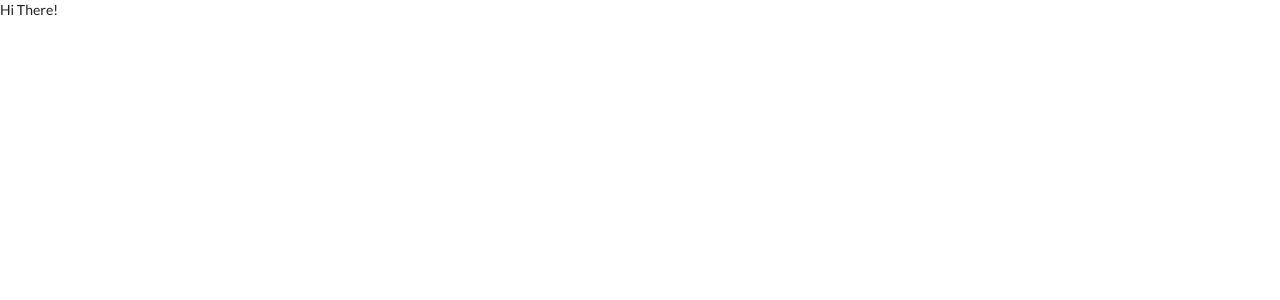
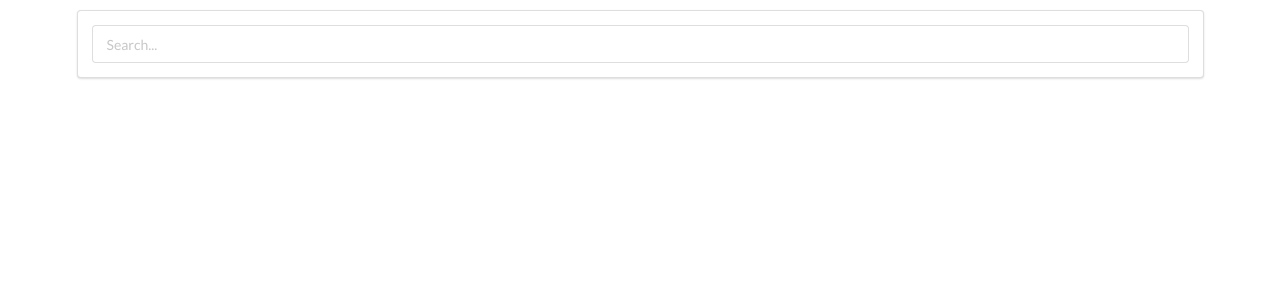
Before and after one commit to 9sau/listings, a React (Create React App) app: page / in a window 1280 px wide. Shown: the top 300 px of the page. Built offline with nearby package versions, Linux system fonts and the light colour scheme.

Commit message:
created a controlled search bar component with callback

```diff
--- a/src/components/App.jsx
+++ b/src/components/App.jsx
@@ -1,10 +1,19 @@
 import React from 'react';
-import ReactDOM from 'react-dom';
+import SearchBar from './SearchBar';
 
-const App = () => {
-    return (
-        <div> Hi There! </div>
-    );
+class App extends React.Component {
+
+    onSearchSubmit = searchValue => {
+        console.log(searchValue);
+    }
+
+    render() {
+        return (
+            <div className="ui container" style={{ marginTop: '10px' }}>
+                <SearchBar onSubmit={this.onSearchSubmit}/>
+            </div>
+        );
+    }
 }
 
 export default App;
--- /dev/null
+++ b/src/components/SearchBar.jsx
@@ -0,0 +1,29 @@
+import React from "react";
+
+class SearchBar extends React.Component {
+    state = { searchValue: ''};
+
+    onFormSubmit = event => {
+        event.preventDefault();
+        this.props.onSubmit(this.state.searchValue);
+    }
+
+    render() {
+    return (
+      <div className="ui segment">
+        <form onSubmit={this.onFormSubmit} className="ui form">
+          <div>
+            <input
+              type="text"
+              id="search"
+              placeholder="Search..."
+              onChange={e => this.setState({ searchValue: e.target.value })}
+            />
+          </div>
+        </form>
+      </div>
+    );
+  }
+}
+
+export default SearchBar;
```
